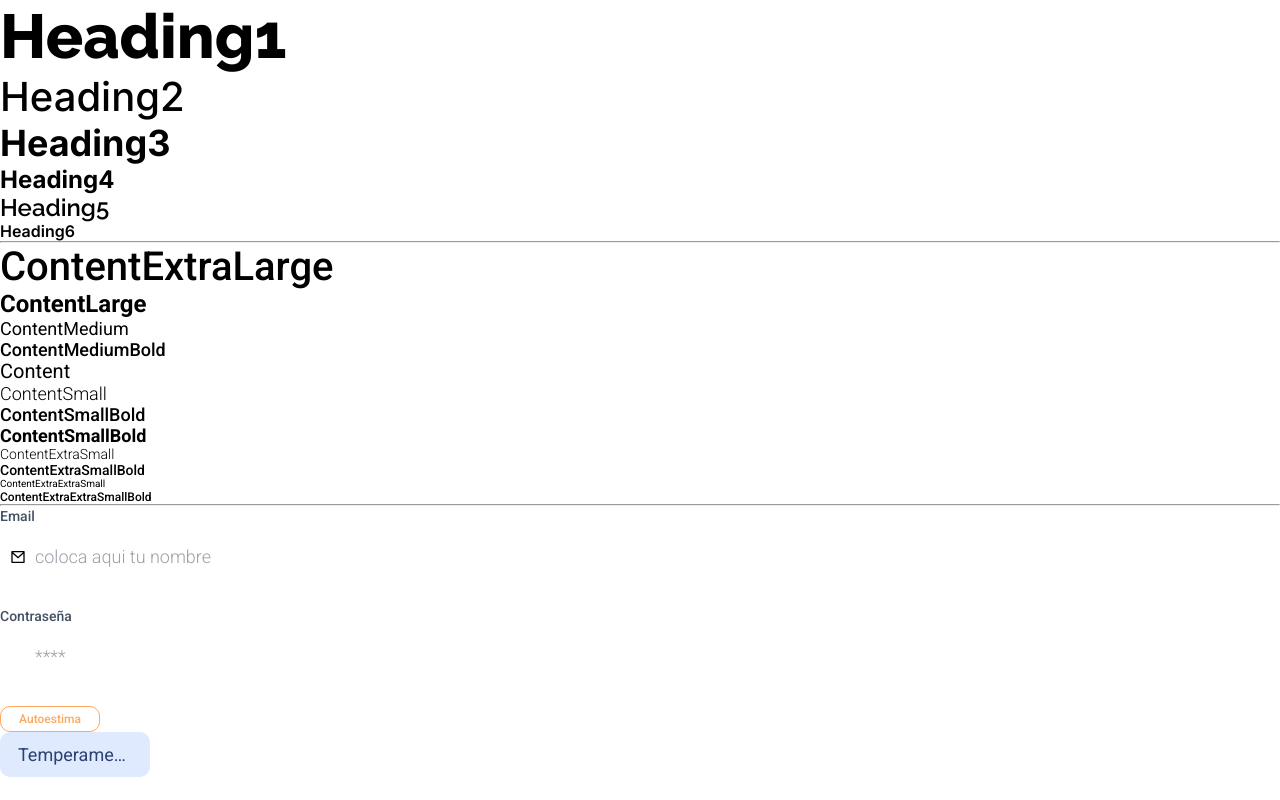
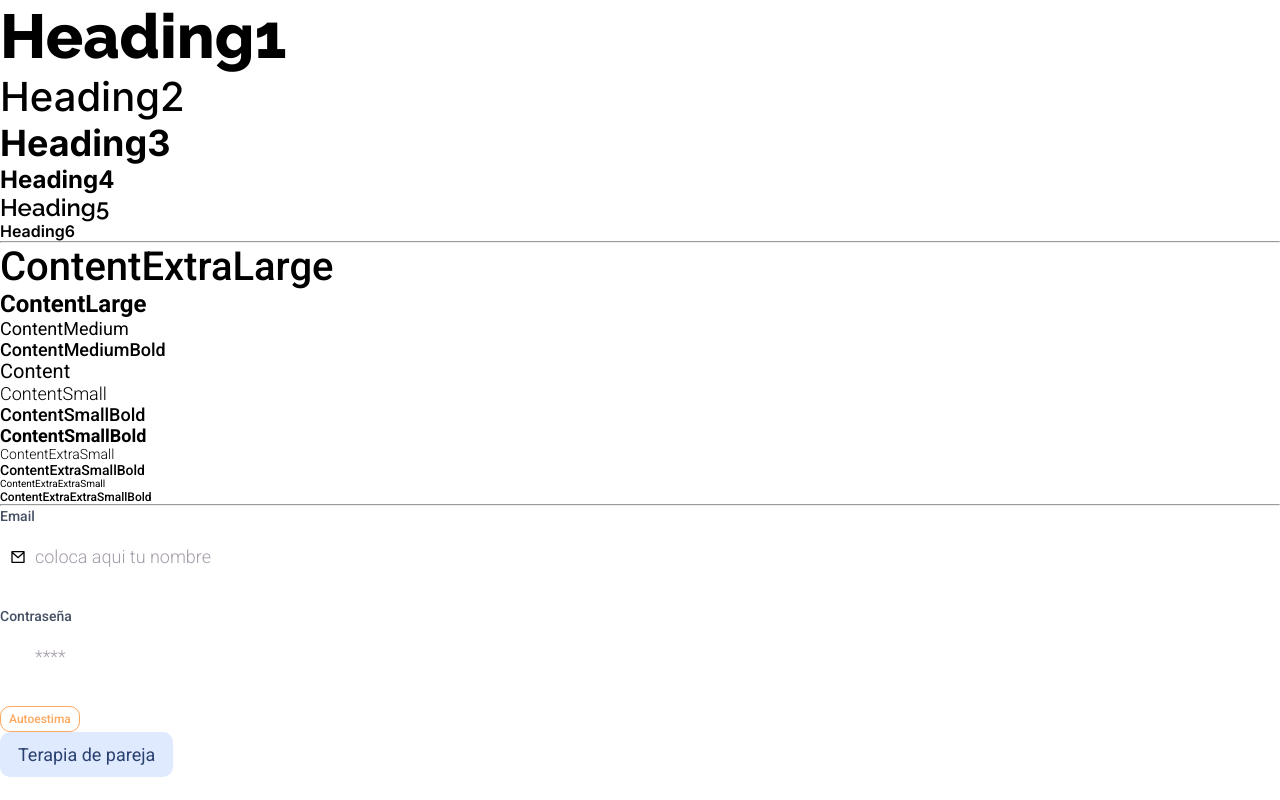
Before and after one commit to Franco-Sanchez/Psike-Front, a React (Create React App) app: page / in a window 1280 px wide. Built offline with nearby package versions, Linux system fonts and the light colour scheme.

Commit message:
Remove overflow:elipsis and change with width: max-content , to be able to fit any content into Tag component

```diff
--- a/src/components/Documentation.js
+++ b/src/components/Documentation.js
@@ -67,7 +67,7 @@ export default function Documentation() {
         <ContentXXSB>Autoestima</ContentXXSB>
       </TagItem>
       <TagItemFill>
-        <ContentM>Temperamental</ContentM>
+        <ContentM>Terapia de pareja</ContentM>
       </TagItemFill>
 
     </div>
--- a/src/components/UI/Tag.js
+++ b/src/components/UI/Tag.js
@@ -8,7 +8,7 @@ export function TagItemFill({ children }) {
 }
 
 const StyledDivFill = styled.div`
-  width: 150px;
+  width: max-content;
   height: 45px;
   background: #dfeaff;
   border-radius: 10px;
@@ -17,12 +17,10 @@ const StyledDivFill = styled.div`
   justify-content: center;
   p {
     color: #2b4170;
-    overflow: hidden;
-    text-overflow: ellipsis;
   }
 `;
 const StyledDiv = styled.div`
-  width: 100px;
+  width: max-content;
   background: #ffffff;
   border: 1px solid #ffa85f;
   border-radius: 10px;
@@ -32,7 +30,5 @@ const StyledDiv = styled.div`
 
   p {
     color: #ffa85f;
-    overflow: hidden;
-    text-overflow: ellipsis;
   }
 `;
```
